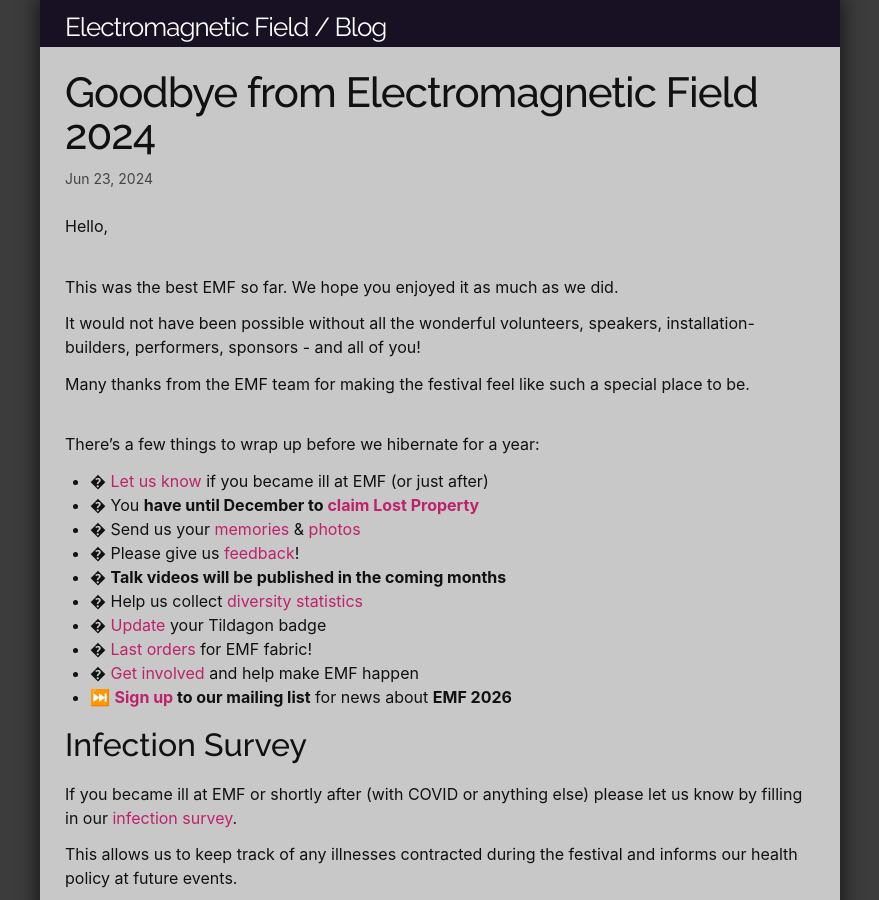
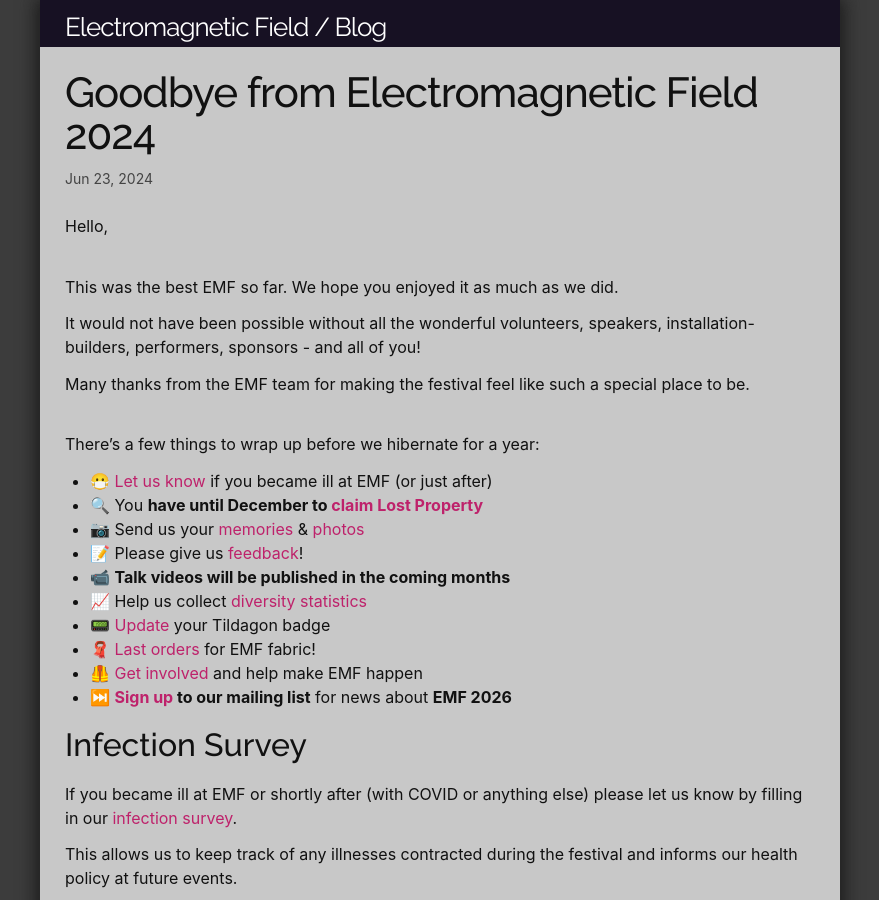
Before and after one commit to emfcamp/blog, a Jekyll site: the page built from _posts/2024-06-23-goodbye-from-electromagnetic-field-2024.md, in a window 1280 px wide and 900 px high. Shown: the whole window, without its empty margins (200-1079 px from the left). Built offline with Jekyll 4.4.1, drawn with Linux system fonts in a browser that asks for light colours.

```diff
--- a/_posts/2024-06-23-goodbye-from-electromagnetic-field-2024.md
+++ b/_posts/2024-06-23-goodbye-from-electromagnetic-field-2024.md
@@ -14,15 +14,15 @@ Many thanks from the EMF team for making the festival feel like such a special p
 
 <br>There's a few things to wrap up before we hibernate for a year:
 
-* � [Let us know](https://cloud.orga.emfcamp.org/apps/forms/s/gykaxpDTWXbRc6t8LMNBc382) if you became ill at EMF (or just after)
-* � You **have until December to [claim Lost Property](mailto:contact@emfcamp.org?subject=Lost&nbsp;property)**
-* � Send us your [memories](https://wiki.emfcamp.org/2024/wiki/Memories) & [photos](https://docs.google.com/forms/d/e/1FAIpQLSdqvJG9loGOWH9uEQEGvq5PfDZE0YYt4xsu8hjgpAhMKvZ0PQ/viewform)
-* � Please give us [feedback](https://cloud.orga.emfcamp.org/apps/forms/s/wr2iRdTAPi4j6fSt9CGNN2iq)!
-* � **Talk videos will be published in the coming months**
-* � Help us collect [diversity statistics](https://www.emfcamp.org/account/details)
-* � [Update](https://tildagon.badge.emfcamp.org/using-the-badge/flash-the-badge/) your Tildagon badge
-* � [Last orders](https://moraghickman.myshopify.com/) for EMF fabric!
-* � [Get involved](https://www.emfcamp.org/about/volunteering) and help make EMF happen
+* 😷 [Let us know](https://cloud.orga.emfcamp.org/apps/forms/s/gykaxpDTWXbRc6t8LMNBc382) if you became ill at EMF (or just after)
+* 🔍 You **have until December to [claim Lost Property](mailto:contact@emfcamp.org?subject=Lost&nbsp;property)**
+* 📷 Send us your [memories](https://wiki.emfcamp.org/2024/wiki/Memories) & [photos](https://docs.google.com/forms/d/e/1FAIpQLSdqvJG9loGOWH9uEQEGvq5PfDZE0YYt4xsu8hjgpAhMKvZ0PQ/viewform)
+* 📝 Please give us [feedback](https://cloud.orga.emfcamp.org/apps/forms/s/wr2iRdTAPi4j6fSt9CGNN2iq)!
+* 📹 **Talk videos will be published in the coming months**
+* 📈 Help us collect [diversity statistics](https://www.emfcamp.org/account/details)
+* 📟 [Update](https://tildagon.badge.emfcamp.org/using-the-badge/flash-the-badge/) your Tildagon badge
+* 🧣 [Last orders](https://moraghickman.myshopify.com/) for EMF fabric!
+* 🦺 [Get involved](https://www.emfcamp.org/about/volunteering) and help make EMF happen
 * ⏭️ **[Sign up](https://www.emfcamp.org/about/contact) to our mailing list** for news about **EMF 2026**
 
 ## Infection Survey
```
